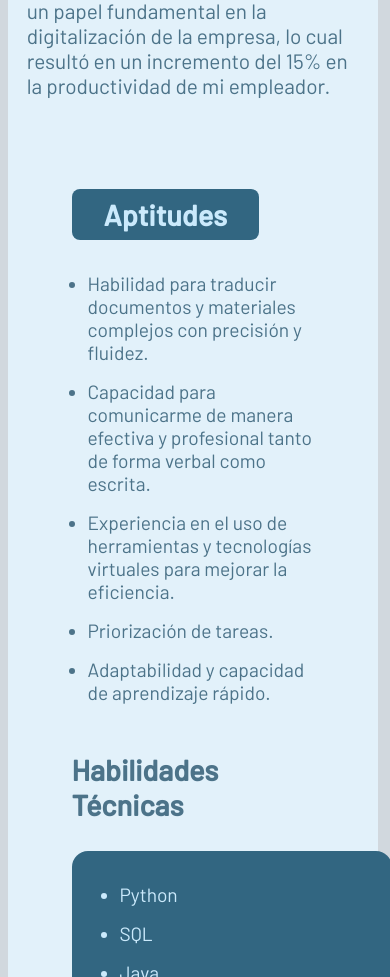
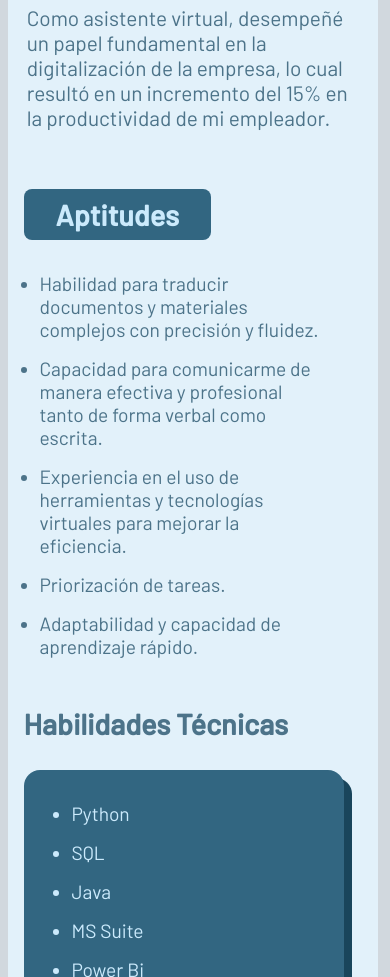
Before and after one commit to sandyFit/CV_Data_Analytics, a plain HTML site: page index.html in a window 390 px wide. Shown: the part 1023-2000 px from the top of the page. Drawn offline with Linux system fonts and the light colour scheme.

Commit message:
mobile adjustments

```diff
--- a/styles.css
+++ b/styles.css
@@ -155,6 +155,10 @@ body {
         margin: 0;
     }
 
+    .header__banner{
+        margin-bottom: 2rem;
+        text-align: left;
+    }
 
     .header__banner .title {
         font-size: 2rem;
@@ -178,8 +182,27 @@ body {
         padding: 1.2rem;
     }
 
-    .article,
-    .article2 {
+    .articles__container {
+        width: 90%;
+        padding: 1rem;
+        margin: 0;
+    }
+
+    .article {
         width: 100%;
     }
+
+    .article2 {
+        width: 90%;
+    }
+
+
+
+    /* .figure {
+        width: 15rem;
+    }
+
+    .experiencia .title1 {
+        width: 15rem;
+    } */
 }
```
